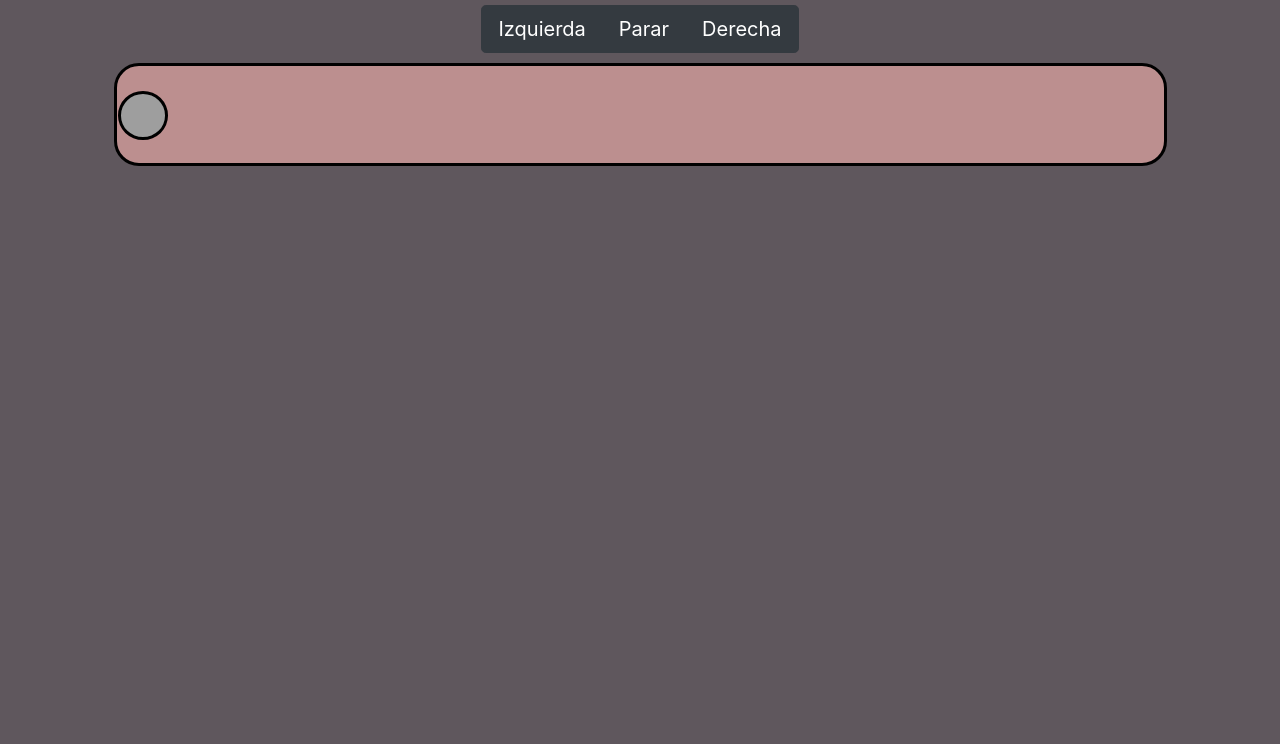
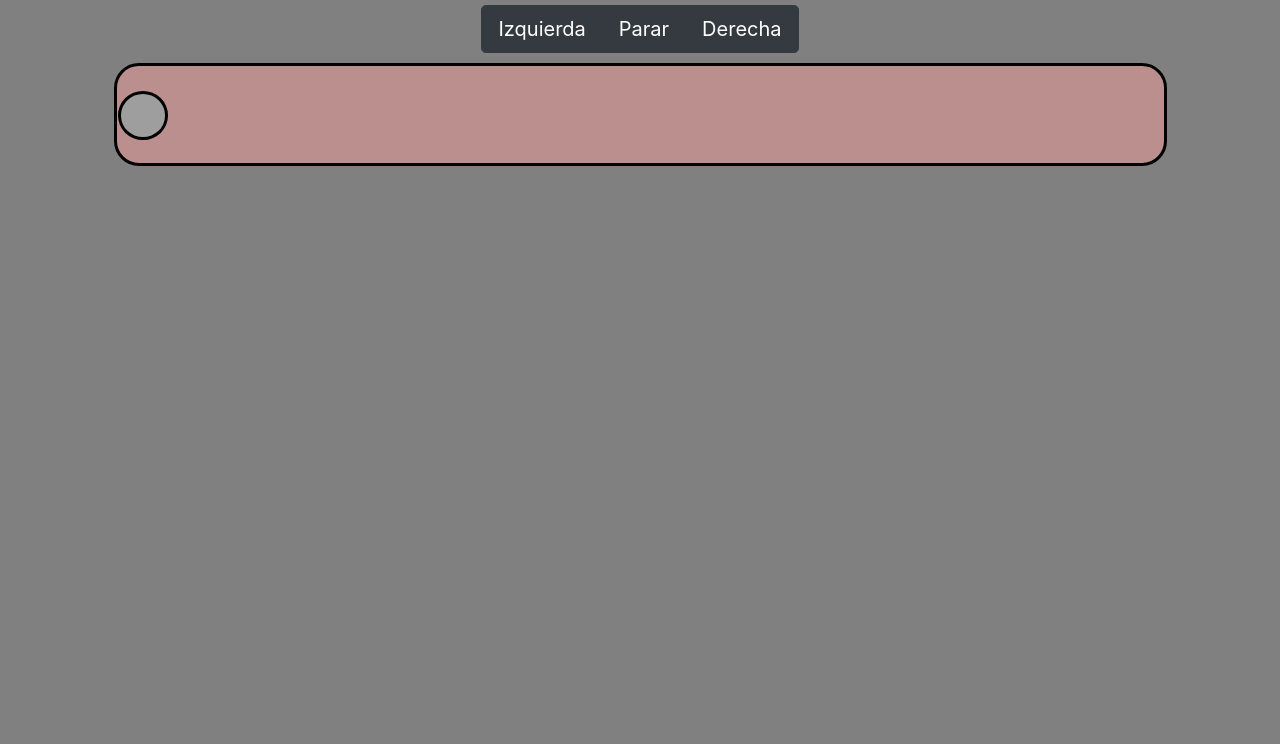
Before and after one commit to GuillermoGigeroa/Pruebas1, a plain HTML site: page index.html in a window 1280 px wide. Shown: the part 56-800 px from the top of the page. Drawn offline with nearby package versions, Linux system fonts and the light colour scheme; grey boxes are pictures that could not be loaded.

Commit message:
Cambios estéticos

```diff
--- a/CSS/CSS.css
+++ b/CSS/CSS.css
@@ -41,5 +41,5 @@
 }
 
 #fondo {
-    background-color: rgb(95, 87, 93);
+    background-color: grey;
 }
```
